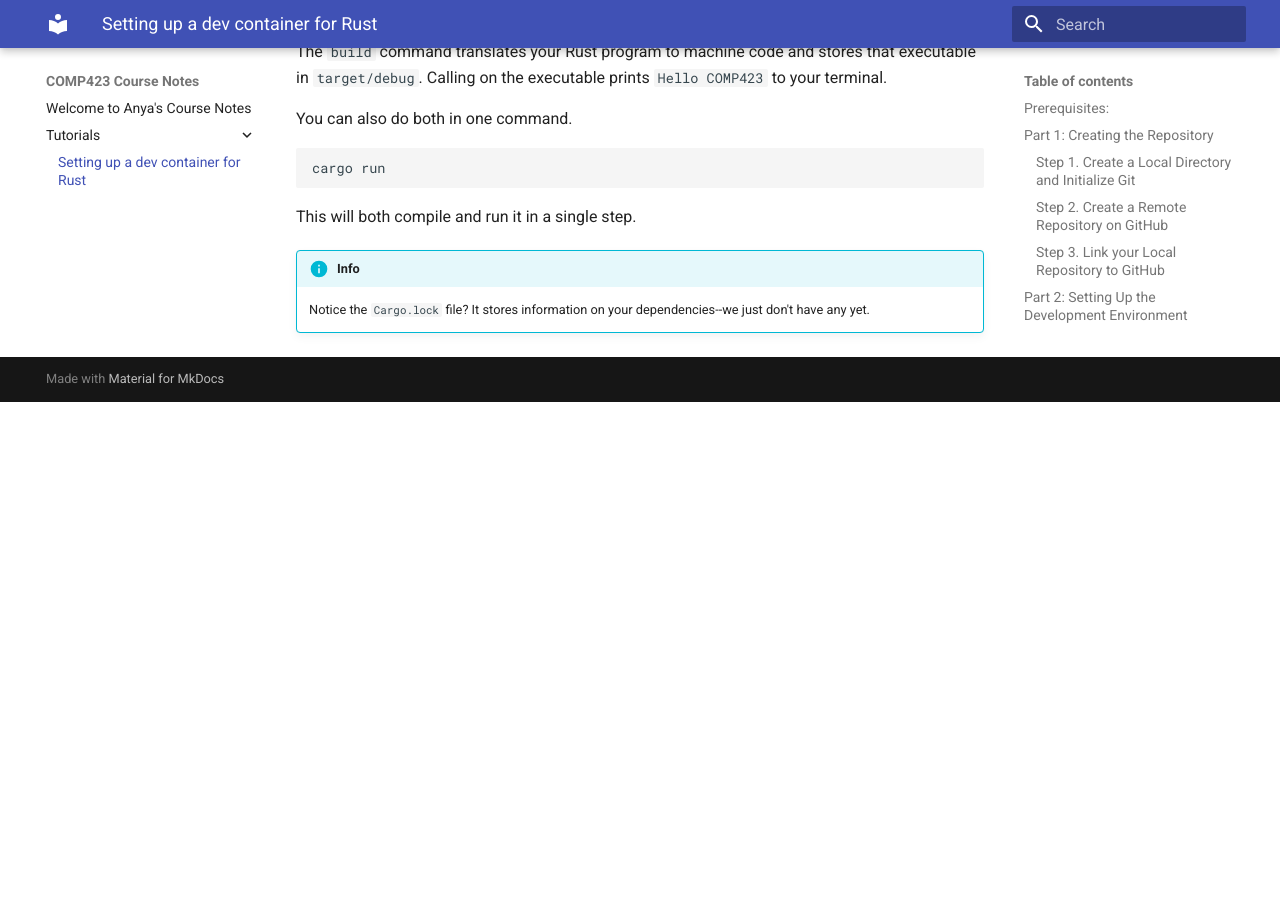
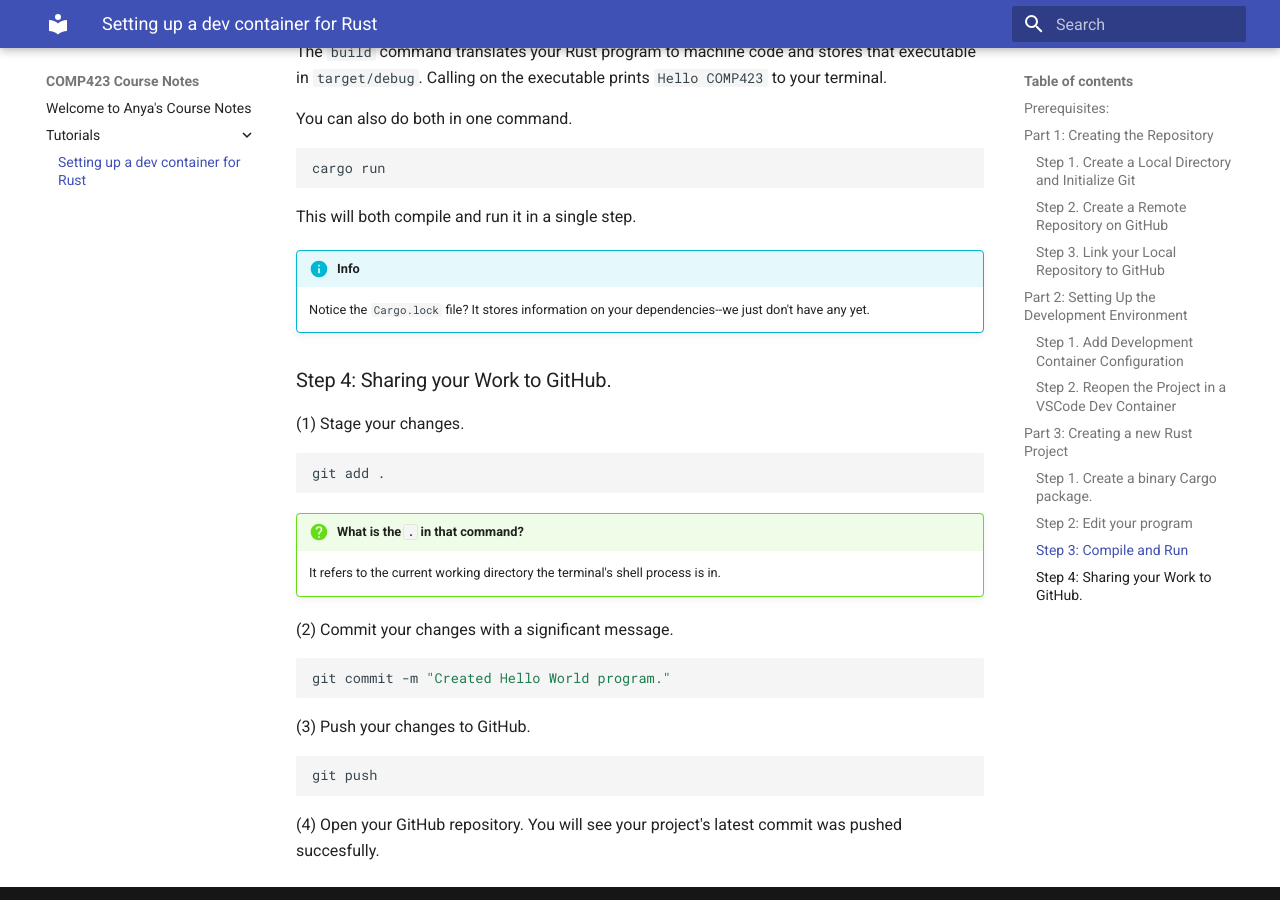
Before and after one commit to v-anya/comp423-course-notes, an MkDocs documentation site: the page built from docs/tutorials/rust-setup.md, in a window 1280 px wide and 900 px high, scrolled down 3819 px. Built offline with MkDocs 1.6.1 and Material for MkDocs 9.7.7, drawn with Linux system fonts in a browser that asks for light colours; before the commit the page ends 4221 px from its top, so only the background shows below that.

Commit message:
Added sharing steps

````diff
--- a/docs/tutorials/rust-setup.md
+++ b/docs/tutorials/rust-setup.md
@@ -142,3 +142,21 @@
 This will both compile and run it in a single step.
 !!! info
     Notice the `Cargo.lock` file? It stores information on your dependencies--we just don't have any yet.
+### Step 4: Sharing your Work to GitHub.
+(1) Stage your changes.
+``` bash
+git add .
+```
+!!! question "What is the `.` in that command?"
+
+    It refers to the current working directory the terminal's shell process is in.
+
+(2) Commit your changes with a significant message.
+```bash
+git commit -m "Created Hello World program."
+```
+(3) Push your changes to GitHub.
+```bash
+git push
+```
+(4) Open your GitHub repository. You will see your project's latest commit was pushed succesfully.
````
